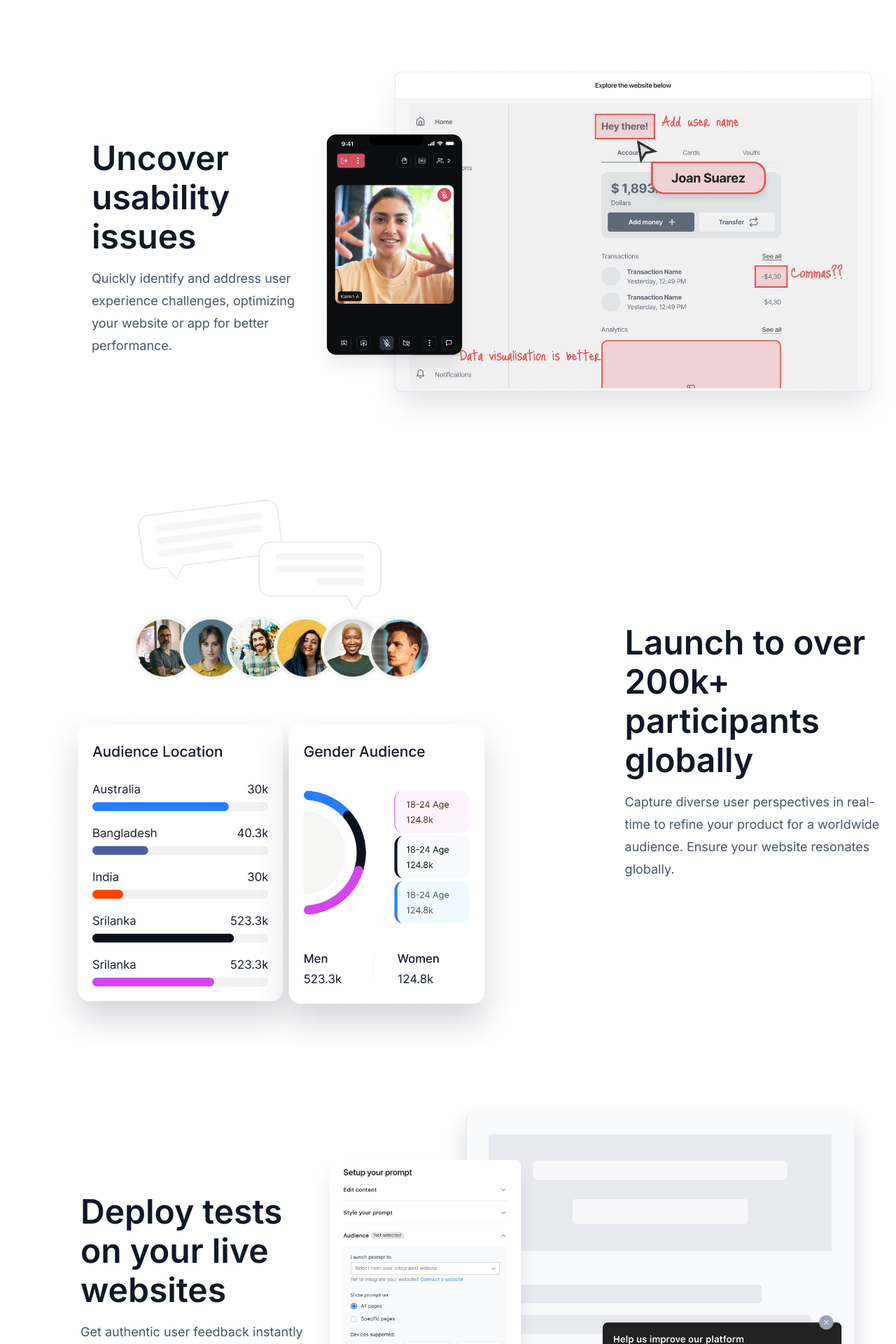
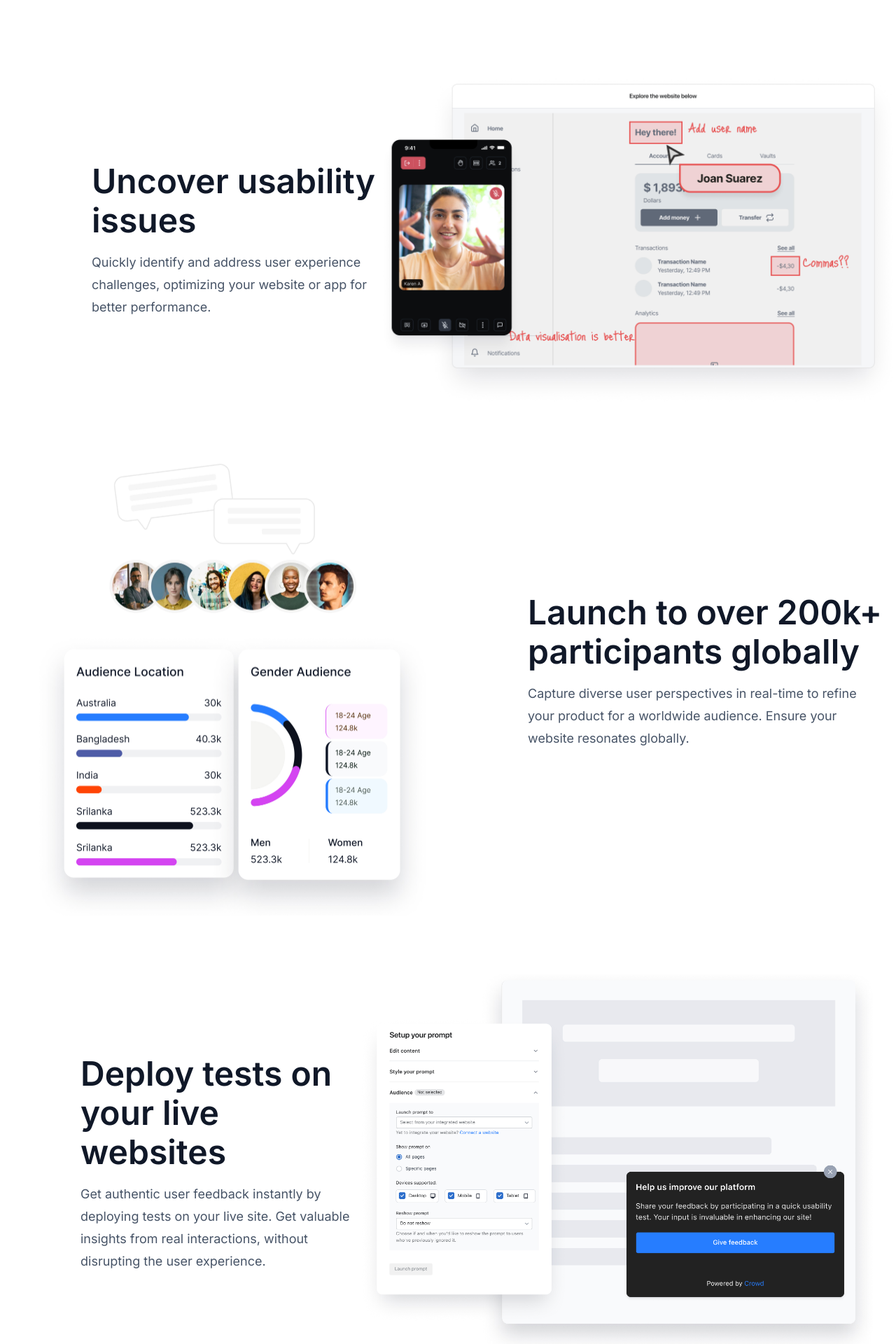
Before and after one commit to UnbugQA-Team/crowd-landing-page, a Next.js app: page / in a window 1280 px wide. Shown: the part 880-2800 px from the top of the page at 70% size. Built offline with nearby package versions, Linux system fonts and the light colour scheme.

Commit message:
resize image

```diff
--- a/src/components/Hero.tsx
+++ b/src/components/Hero.tsx
@@ -29,7 +29,7 @@ export function Hero() {
             Get started for free
           </Button>
         </div>
-        <div className="px-[12px]">
+        <div className="max-w-[712px] px-[12px]">
           <Image src={HeroImage} alt="hero-image" />
         </div>
       </section>
--- a/src/components/PrimaryFeatures.tsx
+++ b/src/components/PrimaryFeatures.tsx
@@ -25,12 +25,12 @@ export function PrimaryFeatures() {
             your website or app for better performance.
           </p>
         </div>
-        <div className="mt-10 lg:mt-0">
+        <div className="mt-10 max-w-[737px] lg:mt-0">
           <Image src={Feature1} alt="feature-image" />
         </div>
       </section>
       <section className="mt-16 flex flex-col-reverse items-center gap-24 px-4 text-center lg:mt-8 lg:flex-row lg:px-0 lg:text-left">
-        <div className="-mt-10 lg:mt-0">
+        <div className="-mt-10 max-w-[658px] lg:mt-0">
           <Image src={Feature2} alt="feature-image" />
         </div>
         <div className="w-full max-w-[32rem]">
@@ -56,13 +56,13 @@ export function PrimaryFeatures() {
             disrupting the user experience.
           </p>
         </div>
-        <div className="mt-10 lg:mt-0">
+        <div className="mt-10 max-w-[733px] lg:mt-0">
           <Image src={Feature3} alt="feature-image" />
         </div>
       </section>
 
       <section className="mt-12 flex flex-col-reverse items-center justify-between px-4 text-center lg:mb-[112px] lg:ml-[109px] lg:mr-[44px] lg:mt-8 lg:flex-row lg:px-0 lg:py-[92px] lg:text-left">
-        <div className="mt-10 lg:mt-0">
+        <div className="mt-10 max-w-[554px] lg:mt-0">
           <Image src={Feature4} alt="feature-image" />
         </div>
         <div className="w-full max-w-[31rem]">
--- a/src/components/Testimonials.tsx
+++ b/src/components/Testimonials.tsx
@@ -25,7 +25,11 @@ export function Testimonials() {
           am using daily for beta tests.”`}
         </p>
         <div>
-          <Image src={Avatar} alt="plansom-ceo" />
+          <Image
+            src={Avatar}
+            alt="plansom-ceo"
+            className="h-16 w-16 rounded-full"
+          />
         </div>
         <p className="mt-4 text-lg font-semibold">Anshika Awasthi</p>
         <p className="text-[#99CCFF]">Sales Marketing Executive, Plansom</p>
```
Also changed, not shown: src/images/feature-1.jpg.
